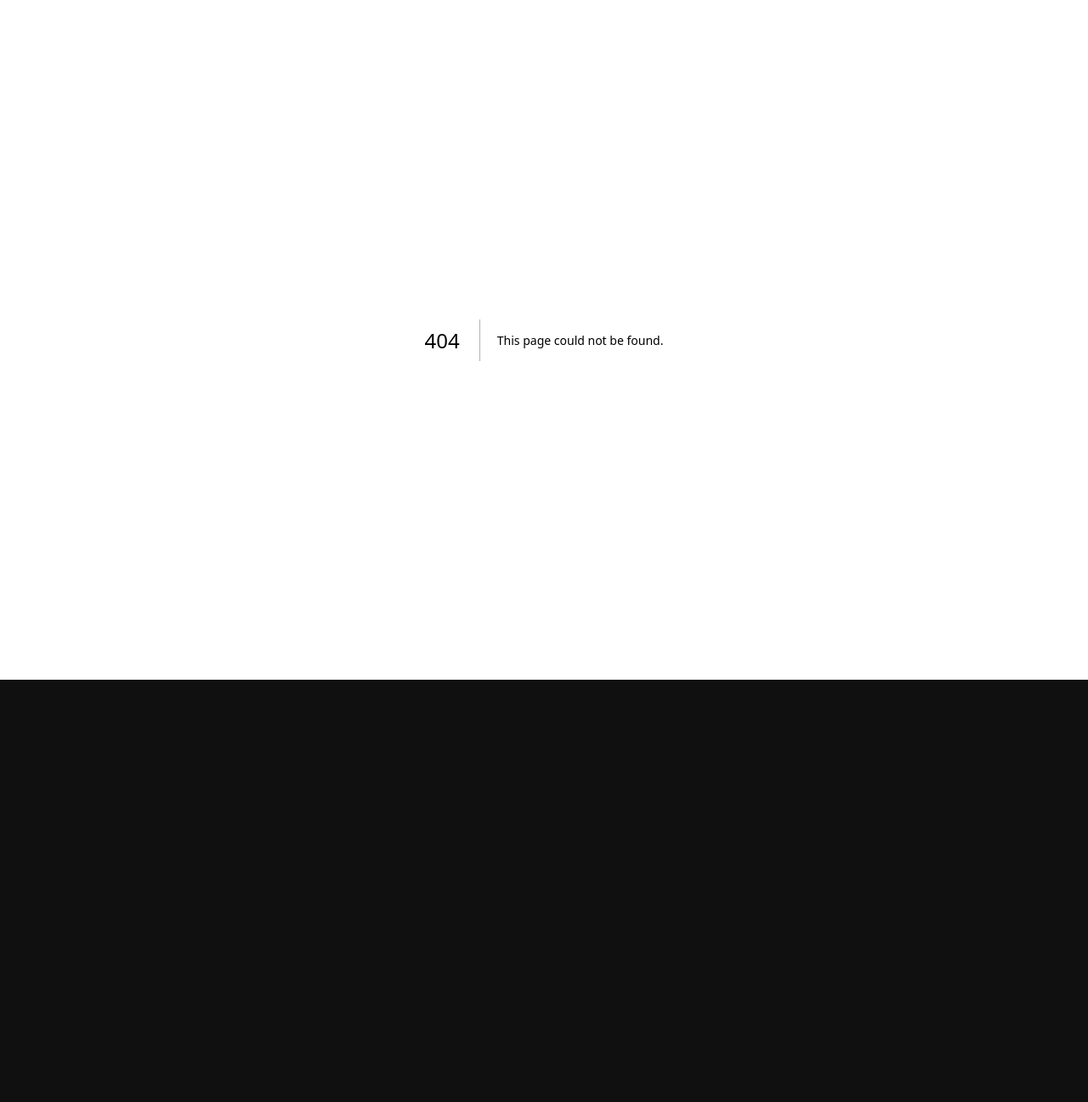
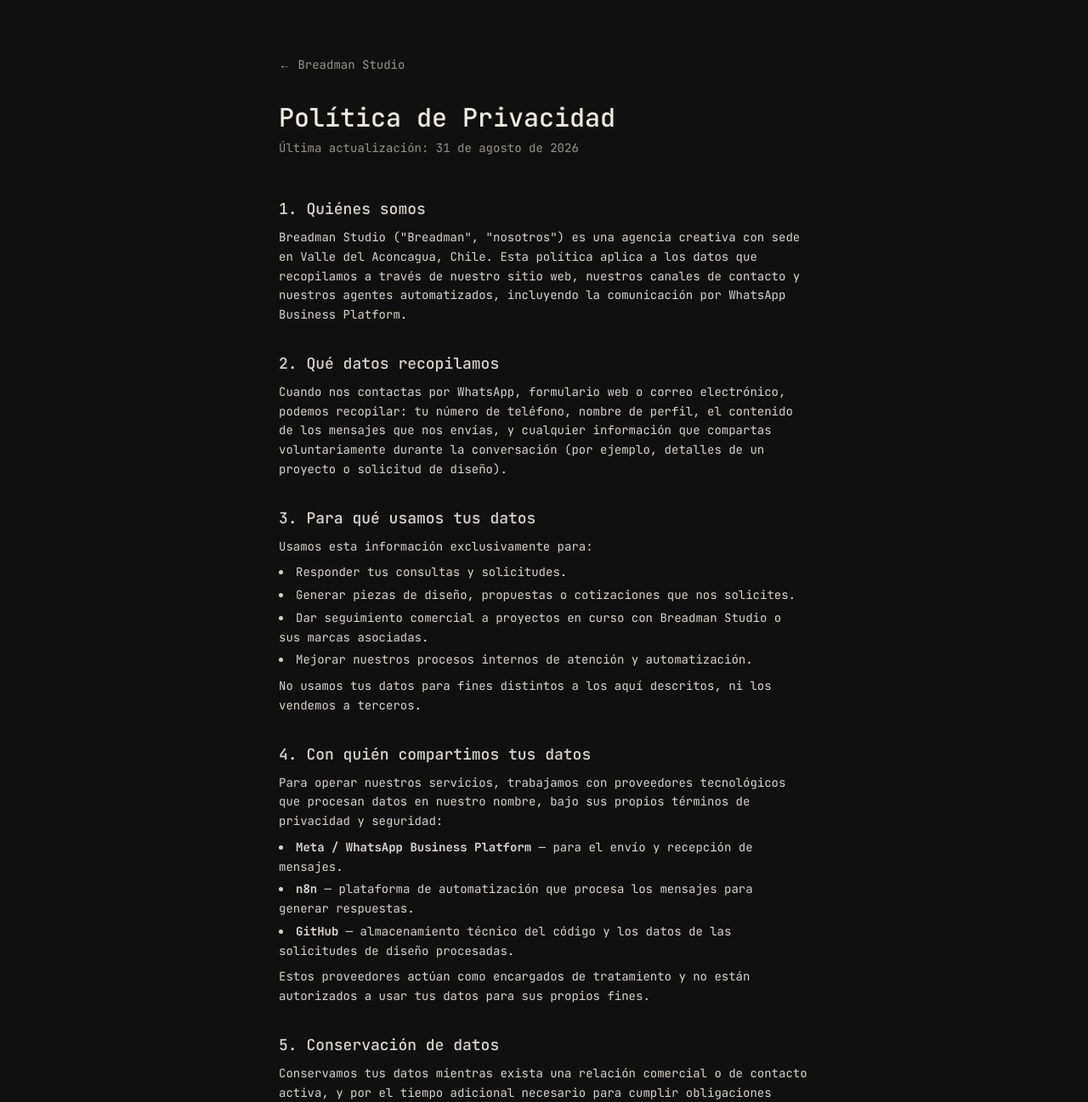
Before and after one commit to Niukid/breadman-studio, a Next.js app: page /politica-privacidad in a window 1280 px wide. Before the commit this address had no page. Shown: the top 1297 px of the page at 85% size. Before the commit the page ends 800 px from the top, so only its background shows below. Built offline with nearby package versions, Linux system fonts and the light colour scheme.

Commit message:
feat: agregar página de política de privacidad (requisito Meta WhatsApp Business)

```diff
--- /dev/null
+++ b/app/politica-privacidad/page.tsx
@@ -0,0 +1,179 @@
+import type { Metadata } from "next";
+import { SITE_URL } from "@/lib/site";
+
+export const metadata: Metadata = {
+  title: "Política de Privacidad | Breadman Studio",
+  description:
+    "Política de privacidad de Breadman Studio: cómo recopilamos, usamos y protegemos tus datos, incluyendo el uso de WhatsApp Business.",
+  alternates: { canonical: `${SITE_URL}/politica-privacidad` },
+};
+
+export default function PrivacyPolicyPage() {
+  return (
+    <div
+      className="min-h-screen"
+      style={{ background: "#101010", color: "#EDEAE2" }}
+    >
+      <div className="max-w-2xl mx-auto px-6 py-16">
+        <a
+          href="/"
+          className="text-sm opacity-60 hover:opacity-100 transition-opacity"
+        >
+          ← Breadman Studio
+        </a>
+
+        <h1 className="text-3xl font-medium mt-8 mb-2">
+          Política de Privacidad
+        </h1>
+        <p className="text-sm opacity-60 mb-12">
+          Última actualización: 31 de agosto de 2026
+        </p>
+
+        <div className="space-y-8 text-sm leading-relaxed opacity-90">
+          <section>
+            <h2 className="text-lg font-medium mb-2 opacity-100">
+              1. Quiénes somos
+            </h2>
+            <p>
+              Breadman Studio (&quot;Breadman&quot;, &quot;nosotros&quot;) es
+              una agencia creativa con sede en Valle del Aconcagua, Chile.
+              Esta política aplica a los datos que recopilamos a través de
+              nuestro sitio web, nuestros canales de contacto y nuestros
+              agentes automatizados, incluyendo la comunicación por WhatsApp
+              Business Platform.
+            </p>
+          </section>
+
+          <section>
+            <h2 className="text-lg font-medium mb-2 opacity-100">
+              2. Qué datos recopilamos
+            </h2>
+            <p>
+              Cuando nos contactas por WhatsApp, formulario web o correo
+              electrónico, podemos recopilar: tu número de teléfono, nombre
+              de perfil, el contenido de los mensajes que nos envías, y
+              cualquier información que compartas voluntariamente durante la
+              conversación (por ejemplo, detalles de un proyecto o solicitud
+              de diseño).
+            </p>
+          </section>
+
+          <section>
+            <h2 className="text-lg font-medium mb-2 opacity-100">
+              3. Para qué usamos tus datos
+            </h2>
+            <p>Usamos esta información exclusivamente para:</p>
+            <ul className="list-disc list-inside mt-2 space-y-1">
+              <li>Responder tus consultas y solicitudes.</li>
+              <li>
+                Generar piezas de diseño, propuestas o cotizaciones que nos
+                solicites.
+              </li>
+              <li>
+                Dar seguimiento comercial a proyectos en curso con Breadman
+                Studio o sus marcas asociadas.
+              </li>
+              <li>
+                Mejorar nuestros procesos internos de atención y
+                automatización.
+              </li>
+            </ul>
+            <p className="mt-2">
+              No usamos tus datos para fines distintos a los aquí descritos,
+              ni los vendemos a terceros.
+            </p>
+          </section>
+
+          <section>
+            <h2 className="text-lg font-medium mb-2 opacity-100">
+              4. Con quién compartimos tus datos
+            </h2>
+            <p>
+              Para operar nuestros servicios, trabajamos con proveedores
+              tecnológicos que procesan datos en nuestro nombre, bajo sus
+              propios términos de privacidad y seguridad:
+            </p>
+            <ul className="list-disc list-inside mt-2 space-y-1">
+              <li>
+                <strong>Meta / WhatsApp Business Platform</strong> — para el
+                envío y recepción de mensajes.
+              </li>
+              <li>
+                <strong>n8n</strong> — plataforma de automatización que
+                procesa los mensajes para generar respuestas.
+              </li>
+              <li>
+                <strong>GitHub</strong> — almacenamiento técnico del código y
+                los datos de las solicitudes de diseño procesadas.
+              </li>
+            </ul>
+            <p className="mt-2">
+              Estos proveedores actúan como encargados de tratamiento y no
+              están autorizados a usar tus datos para sus propios fines.
+            </p>
+          </section>
+
+          <section>
+            <h2 className="text-lg font-medium mb-2 opacity-100">
+              5. Conservación de datos
+            </h2>
+            <p>
+              Conservamos tus datos mientras exista una relación comercial o
+              de contacto activa, y por el tiempo adicional necesario para
+              cumplir obligaciones legales o resolver eventuales disputas.
+              Puedes solicitar la eliminación de tus datos en cualquier
+              momento (ver sección 6).
+            </p>
+          </section>
+
+          <section>
+            <h2 className="text-lg font-medium mb-2 opacity-100">
+              6. Tus derechos
+            </h2>
+            <p>
+              De acuerdo con la Ley N° 19.628 sobre Protección de la Vida
+              Privada (Chile), tienes derecho a acceder, rectificar, cancelar
+              y oponerte al tratamiento de tus datos personales. Para
+              ejercer estos derechos, escríbenos a{" "}
+              <a
+                href="mailto:contacto@breadman.studio"
+                className="underline hover:opacity-70"
+              >
+                contacto@breadman.studio
+              </a>
+              .
+            </p>
+          </section>
+
+          <section>
+            <h2 className="text-lg font-medium mb-2 opacity-100">
+              7. Cambios a esta política
+            </h2>
+            <p>
+              Podemos actualizar esta política ocasionalmente. La fecha de la
+              última actualización aparece al inicio de este documento.
+              Te recomendamos revisarla periódicamente.
+            </p>
+          </section>
+
+          <section>
+            <h2 className="text-lg font-medium mb-2 opacity-100">
+              8. Contacto
+            </h2>
+            <p>
+              Si tienes preguntas sobre esta política o sobre cómo tratamos
+              tus datos, contáctanos en{" "}
+              <a
+                href="mailto:contacto@breadman.studio"
+                className="underline hover:opacity-70"
+              >
+                contacto@breadman.studio
+              </a>
+              .
+            </p>
+          </section>
+        </div>
+      </div>
+    </div>
+  );
+}
```
